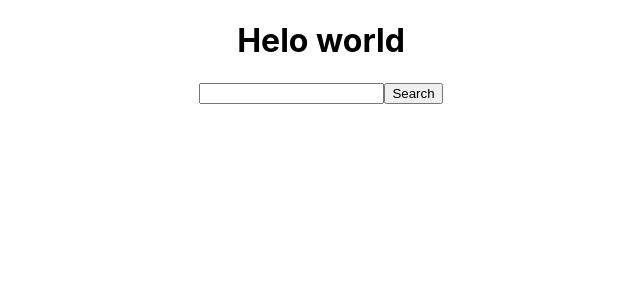
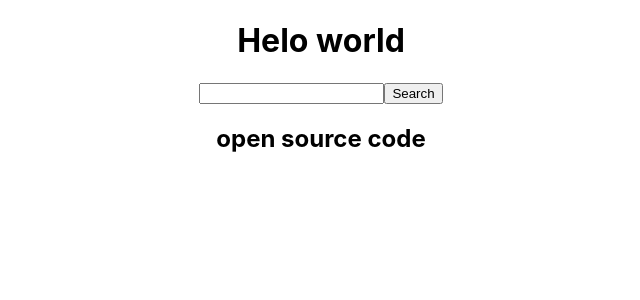
Before and after one commit to TMotlhabane/weather-react, a React (Create React App) app: page / in a window 1280 px wide. Shown: the top 300 px of the page, without its empty margins (319-959 px from the left). Built offline with nearby package versions, Linux system fonts and the light colour scheme.

Commit message:
added h2

```diff
--- a/src/App.js
+++ b/src/App.js
@@ -7,6 +7,7 @@ function App() {
     <div className="App">
       <h1> Helo world </h1>
    <WeatherSearch />
+   <h2> open source code </h2>
     </div>
   );
 }
```
